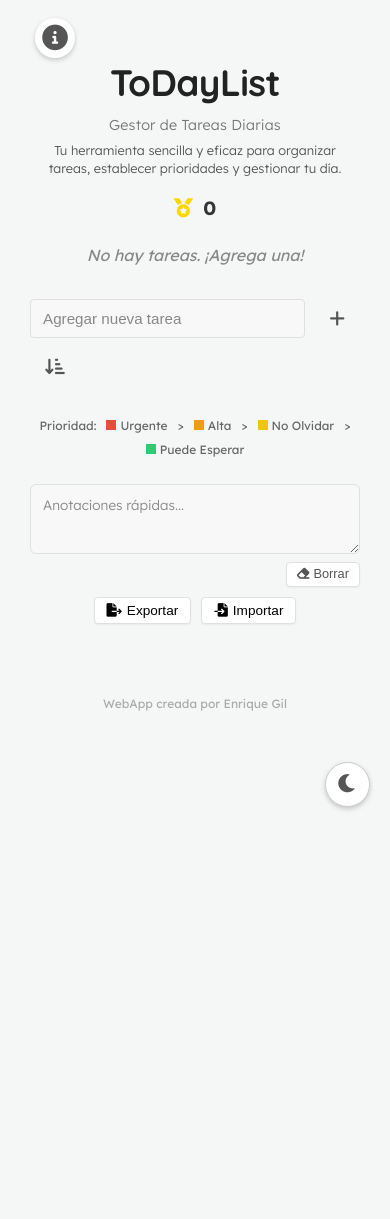
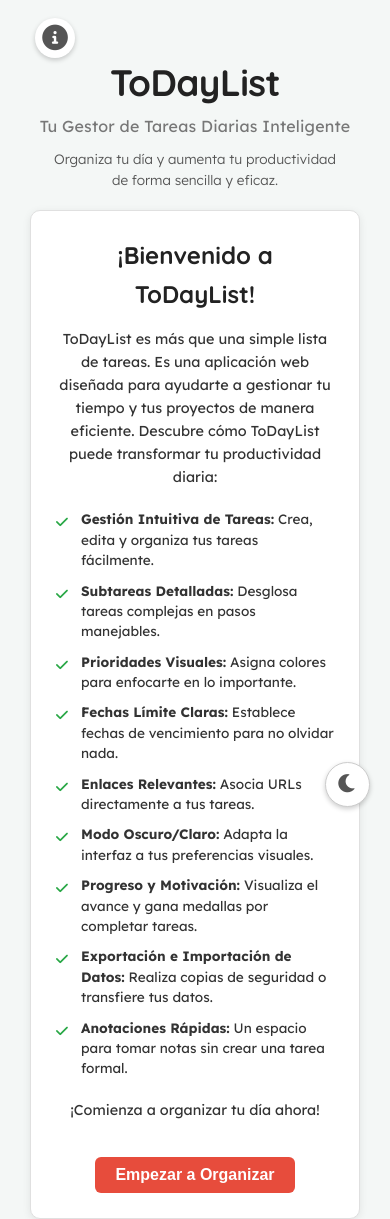
Before and after one commit to EnriqueGPZ/todaylist, a plain HTML site: page index.html in a window 390 px wide. Shown: the part 17-1236 px from the top of the page. Before the commit the page ends 844 px from the top, so only its background shows below. Drawn offline with nearby package versions, Linux system fonts and the light colour scheme.

Commit message:
Update index.html

```diff
--- a/index.html
+++ b/index.html
@@ -7,7 +7,7 @@
     <!-- SEO Meta Tags -->
     <title>ToDayList - Simplifica Tu Día, Organiza Tus Tareas</title>
     <meta name="description" content="ToDayList es tu gestor de tareas diarias minimalista y eficiente. Organiza tus pendientes, establece prioridades, añade subtareas y fechas límite. ¡Mejora tu productividad hoy!">
-    <meta name="keywords" content="lista de tareas, to-do list, gestor de tareas diarias, organizador personal, productividad, planificación diaria, tareas pendientes, subtareas, prioridades, localstorage, app offline, web app, enrique gil, ToDayList">
+    <meta name="keywords" content="lista de tareas, to-do list, gestor de tareas diarias, organizador personal, productividad, planificación diaria, tareas pendientes, subtareas, prioridades, web app, enrique gil, ToDayList">
     <meta name="author" content="Enrique Gil">
     <meta name="robots" content="index, follow">
     <link rel="canonical" href="https://enriquegpz.github.io/todaylist/">
@@ -20,7 +20,6 @@
     <meta property="og:image" content="https://enriquegpz.github.io/todaylist/iconToDayList.png">
     <meta property="og:site_name" content="ToDayList">
 
-
     <!-- Twitter -->
     <meta property="twitter:card" content="summary_large_image">
     <meta property="twitter:url" content="https://enriquegpz.github.io/todaylist/">
@@ -42,9 +41,9 @@
       "@context": "https://schema.org",
       "@type": "SoftwareApplication",
       "name": "ToDayList",
-      "applicationCategory": "ProductivityApplication",
+      "applicationCategory": ["ProductivityApplication", "UtilityApplication"],
       "operatingSystem": "Web Browser",
-      "description": "ToDayList es un gestor de tareas diarias minimalista y eficiente que te ayuda a organizar tus pendientes, establecer prioridades, añadir subtareas y fechas límite.",
+      "description": "ToDayList es un gestor de tareas diarias minimalista y eficiente que te ayuda a organizar tus pendientes, establecer prioridades, añadir subtareas y fechas límite para mejorar tu productividad.",
       "url": "https://enriquegpz.github.io/todaylist/",
       "author": {
         "@type": "Person",
@@ -56,12 +55,15 @@
         "priceCurrency": "USD"
       },
       "image": "https://enriquegpz.github.io/todaylist/iconToDayList.png",
-      "keywords": "lista de tareas, to-do list, gestor de tareas diarias, productividad, organización, localstorage, offline"
+      "screenshot": "https://enriquegpz.github.io/todaylist/images/todaylist-screenshot.jpg", /* Recuerda crear esta imagen */
+      "softwareVersion": "1.0.3",
+      "datePublished": "2024-03-10",
+      "keywords": "lista de tareas, to-do list, gestor de tareas diarias, productividad, organización, planificación, web app, tareas pendientes, subtareas, prioridades"
     }
     </script>
 
     <style>
-        /* --- Variables CSS para Colores (Modo Claro por defecto) --- */
+        /* --- Variables CSS (sin cambios) --- */
         :root {
             --bg-color: #f4f7f6;
             --text-color: #333;
@@ -91,16 +93,16 @@
             --medal-text-color: var(--text-color);
             --subtitle-color: #777;
             --app-description-color: #555;
-
-
             --priority-red-color: #e74c3c;
             --priority-orange-color: #f39c12;
             --priority-yellow-color: #f1c40f;
             --priority-green-color: #2ecc71;
             --priority-none-color: var(--border-color);
-
             --calendar-icon-default-color: var(--button-color);
             --calendar-icon-set-color: var(--text-color);
+            --welcome-button-bg: #e74c3c;
+            --welcome-button-text: #fff;
+            --welcome-button-hover-bg: #c0392b;
         }
 
         body.dark-mode {
@@ -131,15 +133,9 @@
             --medal-text-color: var(--text-color);
             --subtitle-color: #bdc3c7;
             --app-description-color: #a0a0a0;
-
-            --priority-red-color: #e74c3c;
-            --priority-orange-color: #f39c12;
-            --priority-yellow-color: #f1c40f;
-            --priority-green-color: #2ecc71;
-            --priority-none-color: var(--border-color);
-
-            --calendar-icon-default-color: var(--button-color);
-            --calendar-icon-set-color: var(--text-color);
+            --welcome-button-bg: #f39c12;
+            --welcome-button-text: #2c3e50;
+            --welcome-button-hover-bg: #e67e22;
         }
 
         body {
@@ -179,27 +175,106 @@
         .subtitle {
             text-align: center;
             font-family: 'Lexend', sans-serif;
-            font-size: 0.95rem;
-            font-weight: 300;
+            font-size: 1.1rem;
+            font-weight: 400;
             color: var(--subtitle-color);
             margin-top: 0;
-            margin-bottom: 5px;
+            margin-bottom: 10px;
             letter-spacing: 0.2px;
         }
-        .app-description {
+        .app-description-static { /* Para la descripción breve que siempre es visible */
             text-align: center;
             font-family: 'Lexend', sans-serif;
-            font-size: 0.85rem;
+            font-size: 0.9rem;
             font-weight: 300;
             color: var(--app-description-color);
             margin-top: 0;
-            margin-bottom: 15px;
-            line-height: 1.4;
+            margin-bottom: 20px;
+            line-height: 1.5;
             max-width: 90%;
             margin-left: auto;
             margin-right: auto;
         }
 
+        /* NUEVO: Estilos para la sección de bienvenida */
+        #welcome-section {
+            margin-top: 20px;
+            margin-bottom: 30px;
+            padding: 25px;
+            background-color: var(--item-bg);
+            border: 1px solid var(--border-color);
+            border-radius: 10px;
+            box-shadow: 0 2px 8px rgba(0,0,0,0.08);
+            text-align: center; /* Centrar contenido de bienvenida */
+        }
+        #welcome-section h2 {
+            font-family: 'Quicksand', sans-serif;
+            font-size: 1.8rem;
+            color: var(--heading-color);
+            margin-top: 0;
+            margin-bottom: 15px;
+        }
+        #welcome-section p {
+            font-size: 0.95rem;
+            color: var(--text-color);
+            margin-bottom: 15px;
+            line-height: 1.6;
+        }
+        #welcome-section ul {
+            list-style: none;
+            padding-left: 0;
+            margin: 20px auto; /* Centrar lista si es necesario */
+            max-width: 400px; /* Limitar ancho para mejor lectura */
+            text-align: left; /* Alinear items de lista a la izquierda */
+        }
+        #welcome-section ul li {
+            font-size: 0.9rem;
+            color: var(--text-color);
+            margin-bottom: 10px;
+            padding-left: 25px;
+            position: relative;
+            line-height: 1.5;
+        }
+        #welcome-section ul li::before {
+            content: "\f00c";
+            font-family: "Font Awesome 6 Free";
+            font-weight: 900;
+            position: absolute;
+            left: 0;
+            top: 3px;
+            color: var(--progress-bar-completed-color);
+        }
+        body.dark-mode #welcome-section ul li::before {
+            color: var(--progress-bar-color);
+        }
+        #start-app-button {
+            background-color: var(--welcome-button-bg);
+            color: var(--welcome-button-text);
+            border: none;
+            padding: 12px 25px;
+            font-size: 1.1rem;
+            font-weight: bold;
+            border-radius: 6px;
+            cursor: pointer;
+            transition: background-color 0.2s ease, transform 0.2s ease;
+            margin-top: 20px;
+            display: inline-block; /* Para centrarlo si el contenedor es text-align:center */
+        }
+        #start-app-button:hover {
+            background-color: var(--welcome-button-hover-bg);
+            transform: translateY(-2px);
+        }
+        #start-app-button:focus, #start-app-button:focus-visible {
+             outline: 3px solid var(--button-hover-color); /* Usar un color de foco consistente */
+             outline-offset: 2px;
+        }
+
+        /* NUEVO: Clase para ocultar elementos */
+        .hidden {
+            display: none !important;
+        }
+
+        /* Estilos existentes (medal-counter, todo-list, etc.) sin cambios, solo los pongo para contexto */
         #medal-counter-container {
             text-align: center;
             font-size: 1.2rem;
@@ -819,49 +894,6 @@
             margin-right: 5px;
         }
 
-        /* Sección de Características (Opcional) */
-        #features-section {
-            margin-top: 30px;
-            margin-bottom: 20px;
-            padding: 15px;
-            background-color: var(--item-bg);
-            border: 1px solid var(--border-color);
-            border-radius: 8px;
-            box-shadow: 0 1px 3px rgba(0,0,0,0.05);
-        }
-        #features-section h2 {
-            font-family: 'Quicksand', sans-serif;
-            font-size: 1.3rem;
-            color: var(--heading-color);
-            margin-top: 0;
-            margin-bottom: 10px;
-            text-align: center;
-        }
-        #features-section ul {
-            list-style: none;
-            padding-left: 0;
-            margin: 0;
-        }
-        #features-section ul li {
-            font-size: 0.9rem;
-            color: var(--text-color);
-            margin-bottom: 8px;
-            padding-left: 20px;
-            position: relative;
-        }
-        #features-section ul li::before {
-            content: "\f00c";
-            font-family: "Font Awesome 5 Free";
-            font-weight: 900;
-            position: absolute;
-            left: 0;
-            color: var(--progress-bar-completed-color);
-        }
-         body.dark-mode #features-section ul li::before {
-            color: var(--progress-bar-color);
-         }
-
-
         .footer-text {
             text-align: center;
             font-size: 0.75rem;
@@ -873,17 +905,16 @@
             box-sizing: border-box;
         }
 
-
         @media (max-width: 500px) {
             h1 {
                 padding-top: 50px;
                 font-size: 2.3rem;
             }
             .subtitle {
-                font-size: 0.9rem;
-            }
-            .app-description {
-                font-size: 0.8rem;
+                font-size: 1rem;
+            }
+            .app-description-static {
+                font-size: 0.85rem;
             }
             #info-button {
                 top: 10px;
@@ -913,6 +944,19 @@
              }
              #data-management-container {
                 justify-content: center;
+             }
+             #welcome-section h2 {
+                 font-size: 1.5rem;
+             }
+             #welcome-section p {
+                 font-size: 0.9rem;
+             }
+             #welcome-section ul li {
+                 font-size: 0.85rem;
+             }
+             #start-app-button {
+                padding: 10px 20px;
+                font-size: 1rem;
             }
         }
 
@@ -1037,17 +1081,45 @@
             <i class="fas fa-info-circle"></i>
         </button>
         <h1>ToDayList</h1>
-        <p class="subtitle">Gestor de Tareas Diarias</p>
-        <p class="app-description">
-            Tu herramienta sencilla y eficaz para organizar tareas, establecer prioridades y gestionar tu día.
+        <h2 class="subtitle">Tu Gestor de Tareas Diarias Inteligente</h2>
+        <p class="app-description-static"> <!-- Descripción breve siempre visible -->
+            Organiza tu día y aumenta tu productividad de forma sencilla y eficaz.
         </p>
+
+        <!-- NUEVO: Sección de Bienvenida -->
+        <section id="welcome-section" class="hidden"> <!-- Inicialmente oculta si JS la oculta -->
+            <h2>¡Bienvenido a ToDayList!</h2>
+            <p>
+                ToDayList es más que una simple lista de tareas. Es una aplicación web diseñada para ayudarte
+                a gestionar tu tiempo y tus proyectos de manera eficiente. Descubre cómo ToDayList puede transformar
+                tu productividad diaria:
+            </p>
+            <ul>
+                <li><strong>Gestión Intuitiva de Tareas:</strong> Crea, edita y organiza tus tareas fácilmente.</li>
+                <li><strong>Subtareas Detalladas:</strong> Desglosa tareas complejas en pasos manejables.</li>
+                <li><strong>Prioridades Visuales:</strong> Asigna colores para enfocarte en lo importante.</li>
+                <li><strong>Fechas Límite Claras:</strong> Establece fechas de vencimiento para no olvidar nada.</li>
+                <li><strong>Enlaces Relevantes:</strong> Asocia URLs directamente a tus tareas.</li>
+                <li><strong>Modo Oscuro/Claro:</strong> Adapta la interfaz a tus preferencias visuales.</li>
+                <li><strong>Progreso y Motivación:</strong> Visualiza el avance y gana medallas por completar tareas.</li>
+                <li><strong>Exportación e Importación de Datos:</strong> Realiza copias de seguridad o transfiere tus datos.</li>
+                <li><strong>Anotaciones Rápidas:</strong> Un espacio para tomar notas sin crear una tarea formal.</li>
+            </ul>
+            <p>
+                ¡Comienza a organizar tu día ahora!
+            </p>
+            <button id="start-app-button" class="app-button">Empezar a Organizar</button>
+        </section>
+
+        <!-- NUEVO: Contenedor para la interfaz principal de la app -->
+        <div id="app-main-interface" class="hidden"> <!-- Inicialmente oculta si JS la oculta -->
             <div id="medal-counter-container">
                 <i class="fas fa-medal"></i> <span id="medal-count">0</span>
             </div>
 
             <ul id="todo-list"></ul>
             <div id="todo-input-container">
-            <input type="text" id="new-todo-input" placeholder="Agregar nueva tarea">
+                <input type="text" id="new-todo-input" placeholder="Agregar nueva tarea...">
                 <button id="add-todo-button" class="app-button add-button" aria-label="Agregar Tarea"><i class="fas fa-plus"></i></button>
                 <button id="reorder-button" class="app-button sort-button" aria-label="Reordenar Tareas"><i class="fas fa-sort-amount-down-alt"></i></button>
             </div>
@@ -1078,23 +1150,7 @@
                     <i class="fas fa-file-import"></i> Importar
                 </button>
             </div>
-
-        <!--
-        Sección de Características (Opcional - Descomentar para mostrar)
-        <div id="features-section">
-            <h2>Características Principales de ToDayList</h2>
-            <ul>
-                <li>Crea y gestiona listas de tareas de forma intuitiva.</li>
-                <li>Organiza tareas complejas con subtareas detalladas.</li>
-                <li>Asigna prioridades visuales para enfocarte en lo importante.</li>
-                <li>Establece fechas límite para no olvidar nada.</li>
-                <li>Añade enlaces relevantes a tus tareas.</li>
-                <li>Funciona completamente offline, tus datos se guardan localmente.</li>
-                <li>Personaliza la apariencia con el modo oscuro/claro.</li>
-                <li>Exporta e importa todos tus datos fácilmente.</li>
-            </ul>
         </div>
-        -->
 
     </div>
 
@@ -1148,6 +1204,12 @@
         let exportDataButton;
         let importDataButton;
         let importFileInput;
+
+        // NUEVO: Elementos para la bienvenida
+        let welcomeSection;
+        let startAppButton;
+        let appMainInterface;
+
 
         let todos = [];
 
@@ -1557,6 +1619,13 @@
             }
         }
 
+        // NUEVO: Función para mostrar la interfaz principal de la app
+        function showAppInterface() {
+            if (welcomeSection) welcomeSection.classList.add('hidden');
+            if (appMainInterface) appMainInterface.classList.remove('hidden');
+            if (todoInput) todoInput.focus(); // Enfocar el input al mostrar la app
+        }
+
         function addTodo() {
             const newTodoText = todoInput.value.trim();
             if (newTodoText === '') return alert('Ingresa el nombre de la tarea.');
@@ -1577,6 +1646,11 @@
             saveTodosToLocalStorage();
             syncAndRender();
             if (todoInput) todoInput.value = '';
+
+            // NUEVO: Si es la primera tarea, asegurarse de que la interfaz de la app esté visible
+            if (todos.length === 1 && welcomeSection && !welcomeSection.classList.contains('hidden')) {
+                showAppInterface();
+            }
         }
 
         function addSubtask(mainTaskId, subtaskInput) {
@@ -1605,6 +1679,11 @@
                 todos.splice(taskIndex, 1);
                 saveTodosToLocalStorage();
                 syncAndRender();
+                // Opcional: Si se borran todas las tareas, podrías volver a mostrar la bienvenida.
+                // if (todos.length === 0 && welcomeSection && appMainInterface) {
+                //     welcomeSection.classList.remove('hidden');
+                //     appMainInterface.classList.add('hidden');
+                // }
             }
         }
 
@@ -1740,7 +1819,7 @@
             const a = document.createElement('a');
             a.href = url;
             const dateStr = new Date().toISOString().slice(0,10).replace(/-/g,'');
-            a.download = `todolist-backup-${dateStr}.json`;
+            a.download = `todolist-backup-${dateStr}.json`; // El nombre del archivo aún puede tener .json, es informativo para el usuario
             document.body.appendChild(a);
             a.click();
             document.body.removeChild(a);
@@ -1804,7 +1883,9 @@
                     }));
 
                     saveTodosToLocalStorage();
-                    syncAndRender();
+                    // NUEVO: Asegurarse de que se muestra la interfaz de la app después de importar
+                    showAppInterface();
+                    syncAndRender(); // Renderizar las tareas importadas
 
                     alert('Datos importados exitosamente.');
 
@@ -1843,23 +1924,42 @@
             importDataButton = document.getElementById('import-data-button');
             importFileInput = document.getElementById('import-file-input');
 
+            // NUEVO: Obtener referencias a los elementos de bienvenida e interfaz principal
+            welcomeSection = document.getElementById('welcome-section');
+            startAppButton = document.getElementById('start-app-button');
+            appMainInterface = document.getElementById('app-main-interface');
+
+
             if (localStorage.getItem(THEME_STORAGE_KEY) === 'dark') {
                 enableDarkMode();
             } else {
                 disableDarkMode();
             }
 
-            loadTodosFromLocalStorage();
+            loadTodosFromLocalStorage(); // Cargar tareas primero
+
+            // NUEVO: Lógica para mostrar bienvenida o app
+            if (todos.length === 0) {
+                if (welcomeSection) welcomeSection.classList.remove('hidden');
+                if (appMainInterface) appMainInterface.classList.add('hidden');
+            } else {
+                if (welcomeSection) welcomeSection.classList.add('hidden');
+                if (appMainInterface) appMainInterface.classList.remove('hidden');
+                renderTodosUI(); // Renderizar tareas si existen
+            }
 
             const initialMedalData = loadAndRefreshMedalData();
             displayMedalCount(initialMedalData.count);
 
-            renderTodosUI();
-
+            // Event listeners
             addTodoButton.addEventListener('click', addTodo);
             todoInput.addEventListener('keypress', (e) => { if (e.key==='Enter'){ e.preventDefault(); addTodo();}});
             reorderButton.addEventListener('click', performManualSort);
             darkModeToggle.addEventListener('click', toggleDarkMode);
+
+            if (startAppButton) {
+                startAppButton.addEventListener('click', showAppInterface);
+            }
 
             if (infoButton && infoModal && closeModalButton) {
                 infoButton.addEventListener('click', () => infoModal.classList.add('visible'));
```
Lines whose indentation alone changed are shown as unchanged.
